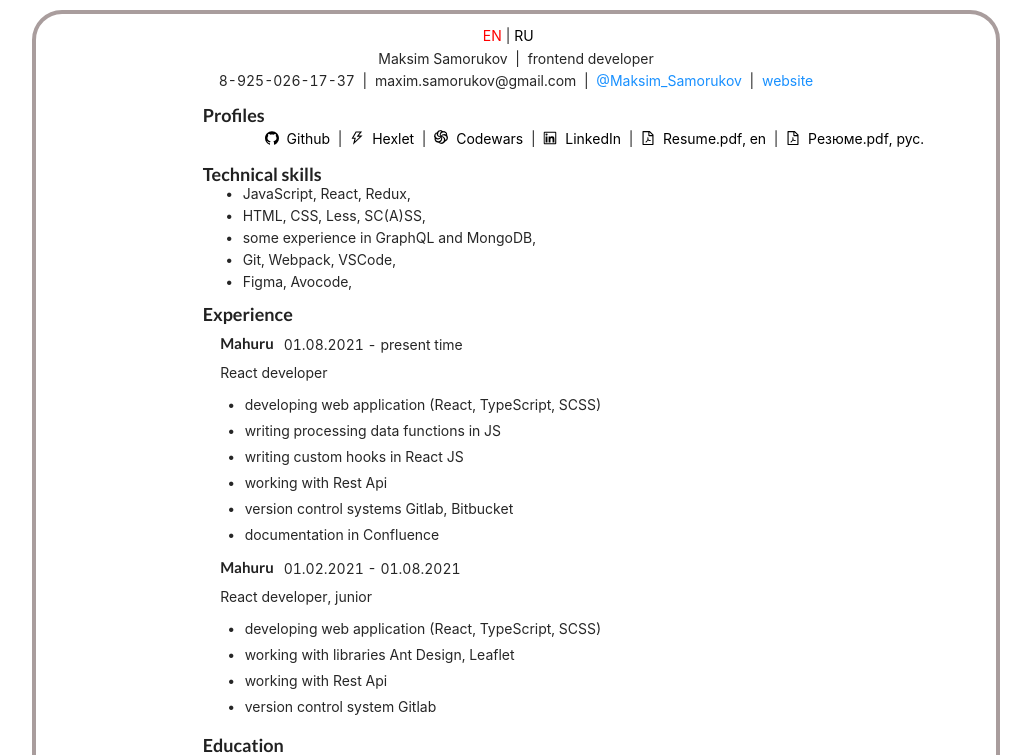
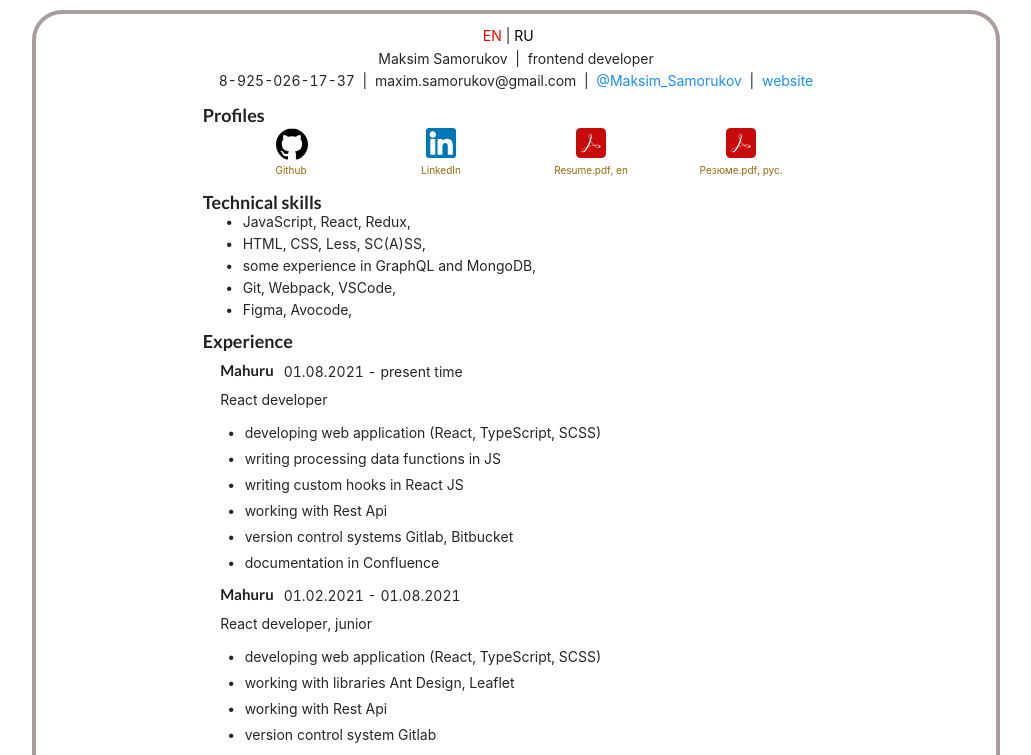
Before and after one commit to MaximSamorukov/react_resume, a React (Create React App) app: page / in a window 1280 px wide. Shown: the top 755 px of the page, without its empty margins (124-1155 px from the left). Built offline with nearby package versions, Linux system fonts and the light colour scheme; grey boxes are pictures that could not be loaded.

Commit message:
profile refactoring

```diff
--- a/src/components/Profiles.jsx
+++ b/src/components/Profiles.jsx
@@ -3,49 +3,31 @@ import { LanguageContext } from "../context";
 import { Space } from "antd";
 import { data } from "../data/data";
 import { icons } from "../icons";
+import c from "./styles/profile.module.scss";
 
 const Profiles = () => {
   const {
     language: { language },
   } = useContext(LanguageContext);
+  const profiles = ["linkedin", "github", "resume_en", "resume_ru"];
+  const filterProfile = (profile) => profiles.includes(profile.name);
+
   return (
-    <div
-      style={{
-        display: "flex",
-        flexDirection: "row",
-      }}
-    >
-      {data[language].profiles.map(
-        ({ label, target, download, name, url }, index, arr) => {
+    <div className={c.profile_wrapper}>
+      {data[language].profiles
+        .filter(filterProfile)
+        .map(({ label, target, download, name, url }, index, arr) => {
           return (
-            <>
-              <div key={name} className="item">
-                <a
-                  style={{ color: "black", textDecoration: "none" }}
-                  download={download}
-                  target={target}
-                  href={url}
-                >
-                  <Space>
-                    <span>{icons[name]}</span>
-                    <span>{label}</span>
-                  </Space>
+              <div key={name} className={c.profile_item}>
+                <a download={download} target={target} href={url}>
+
+                    <div className={c.profile_icon}>{icons[name]}</div>
+                    <div className={c.profile_label}>{label}</div>
+
                 </a>
               </div>
-              {arr.length > index + 1 && (
-                <div
-                  style={{
-                    width: 20,
-                    textAlign: "center",
-                  }}
-                >
-                  |
-                </div>
-              )}
-            </>
           );
-        }
-      )}
+        })}
     </div>
   );
 };
--- a/src/components/styles/_variables.scss
+++ b/src/components/styles/_variables.scss
@@ -1,4 +1,4 @@
 $green: rgb(54, 222, 54);
 $red: rgb(142, 64, 64);
 $yellow: rgb(228, 228, 83);
-$orange: rgb(154, 105, 13)
+$orange: rgb(154, 105, 13);
--- a/src/components/styles/index.module.scss
+++ b/src/components/styles/index.module.scss
@@ -6,6 +6,7 @@
   flex-direction: row;
   justify-content: space-between;
   margin-left: -20px;
+  margin-top: 10px;
 
   .course_item {
     display: flex;
--- /dev/null
+++ b/src/components/styles/profile.module.scss
@@ -0,0 +1,36 @@
+@import "./variables";
+
+.profile_wrapper {
+  display: flex;
+  flex-direction: row;
+  flex-wrap: wrap;
+  width: 100%;
+
+  justify-content: space-between;
+
+  .profile_item {
+      width: 150px;
+      a {
+       display: flex;
+       flex-direction: column;
+       align-items: center;
+       justify-content: center;
+      color: black;
+      text-decoration: none;
+
+      .profile_icon {
+        width: 30px;
+        height: 30px;
+        align-self: center;
+        margin-bottom: 5px;
+       }
+       .profile_label {
+        color: $orange;
+        font-size: 10px;
+        align-self: center;
+       }
+    }
+  }
+
+
+}
--- a/src/data/en/courses.js
+++ b/src/data/en/courses.js
@@ -18,12 +18,7 @@ export const courses = [
     name: "Node.js developer",
     school: "Hexlet",
     type: "hexlet",
-    description: [
-      "Git",
-      "Node.js",
-      "Express.js",
-      "Database basics",
-    ],
+    description: ["Git", "Node.js", "Express.js", "Database basics"],
   },
   {
     name: "Frontend web developer",
--- a/src/data/ru/courses.js
+++ b/src/data/ru/courses.js
@@ -18,12 +18,7 @@ export const courses = [
     name: "Node.js-разработчик",
     school: "Hexlet",
     type: "hexlet",
-    description: [
-      "Git",
-      "Node.js",
-      "Express.js",
-      "базы данных",
-    ],
+    description: ["Git", "Node.js", "Express.js", "базы данных"],
   },
   {
     name: "Фронтенд-разработчик",
--- a/src/icons/index.js
+++ b/src/icons/index.js
@@ -1,17 +1,17 @@
 import {
-  LinkedinOutlined,
-  GithubOutlined,
-  FilePdfOutlined,
   ThunderboltOutlined,
 } from "@ant-design/icons";
+import { GithubIcon } from "./profiles/GithubIcon.jsx";
+import { LinkedinIcon } from './profiles/LinkedinIcon.jsx';
+import { PDFIcon } from './profiles/PDFicon';
 import Codewars from "./Codewars";
 
 const icons = {
   codewars: <Codewars />,
-  linkedin: <LinkedinOutlined />,
-  github: <GithubOutlined />,
-  resume_en: <FilePdfOutlined />,
-  resume_ru: <FilePdfOutlined />,
+  linkedin: <LinkedinIcon />,
+  github: <GithubIcon />,
+  resume_en: <PDFIcon />,
+  resume_ru: <PDFIcon />,
   hexlet: <ThunderboltOutlined />,
 };
 
--- /dev/null
+++ b/src/icons/profiles/GithubIcon.jsx
@@ -0,0 +1,11 @@
+import react from "react";
+export const GithubIcon = () => (
+  <svg
+    width="32px"
+    height="32px"
+    viewBox="0 0 32 32"
+    xmlns="http://www.w3.org/2000/svg"
+  >
+    <path d="M16 0.396c-8.839 0-16 7.167-16 16 0 7.073 4.584 13.068 10.937 15.183 0.803 0.151 1.093-0.344 1.093-0.772 0-0.38-0.009-1.385-0.015-2.719-4.453 0.964-5.391-2.151-5.391-2.151-0.729-1.844-1.781-2.339-1.781-2.339-1.448-0.989 0.115-0.968 0.115-0.968 1.604 0.109 2.448 1.645 2.448 1.645 1.427 2.448 3.744 1.74 4.661 1.328 0.14-1.031 0.557-1.74 1.011-2.135-3.552-0.401-7.287-1.776-7.287-7.907 0-1.751 0.62-3.177 1.645-4.297-0.177-0.401-0.719-2.031 0.141-4.235 0 0 1.339-0.427 4.4 1.641 1.281-0.355 2.641-0.532 4-0.541 1.36 0.009 2.719 0.187 4 0.541 3.043-2.068 4.381-1.641 4.381-1.641 0.859 2.204 0.317 3.833 0.161 4.235 1.015 1.12 1.635 2.547 1.635 4.297 0 6.145-3.74 7.5-7.296 7.891 0.556 0.479 1.077 1.464 1.077 2.959 0 2.14-0.020 3.864-0.020 4.385 0 0.416 0.28 0.916 1.104 0.755 6.4-2.093 10.979-8.093 10.979-15.156 0-8.833-7.161-16-16-16z" />
+  </svg>
+);
--- /dev/null
+++ b/src/icons/profiles/LinkedinIcon.jsx
@@ -0,0 +1,9 @@
+import react from "react"
+import LinkedInIcon from './linkedin.svg';
+import c from '../../components/styles/profile.module.scss';
+
+export const LinkedinIcon = () => (
+	<div className={c.profile_icon}>
+		<img src={LinkedInIcon} alt="linkedin" />
+	</div>
+)
--- /dev/null
+++ b/src/icons/profiles/PDFicon.jsx
@@ -0,0 +1,9 @@
+import react from "react"
+import PdfIcon from './pdf.svg';
+import c from '../../components/styles/profile.module.scss';
+
+export const PDFIcon = () => (
+	<div className={c.profile_icon}>
+		<img src={PdfIcon} alt="linkedin" />
+	</div>
+)
```
Also changed, not shown: src/components/CourseItem.jsx (+6 -6 lines), src/components/Courses.jsx (+5 -5 lines), src/icons/profiles/linkedin.svg (added), src/icons/profiles/pdf.svg (added). Lines whose indentation alone changed are shown as unchanged.
